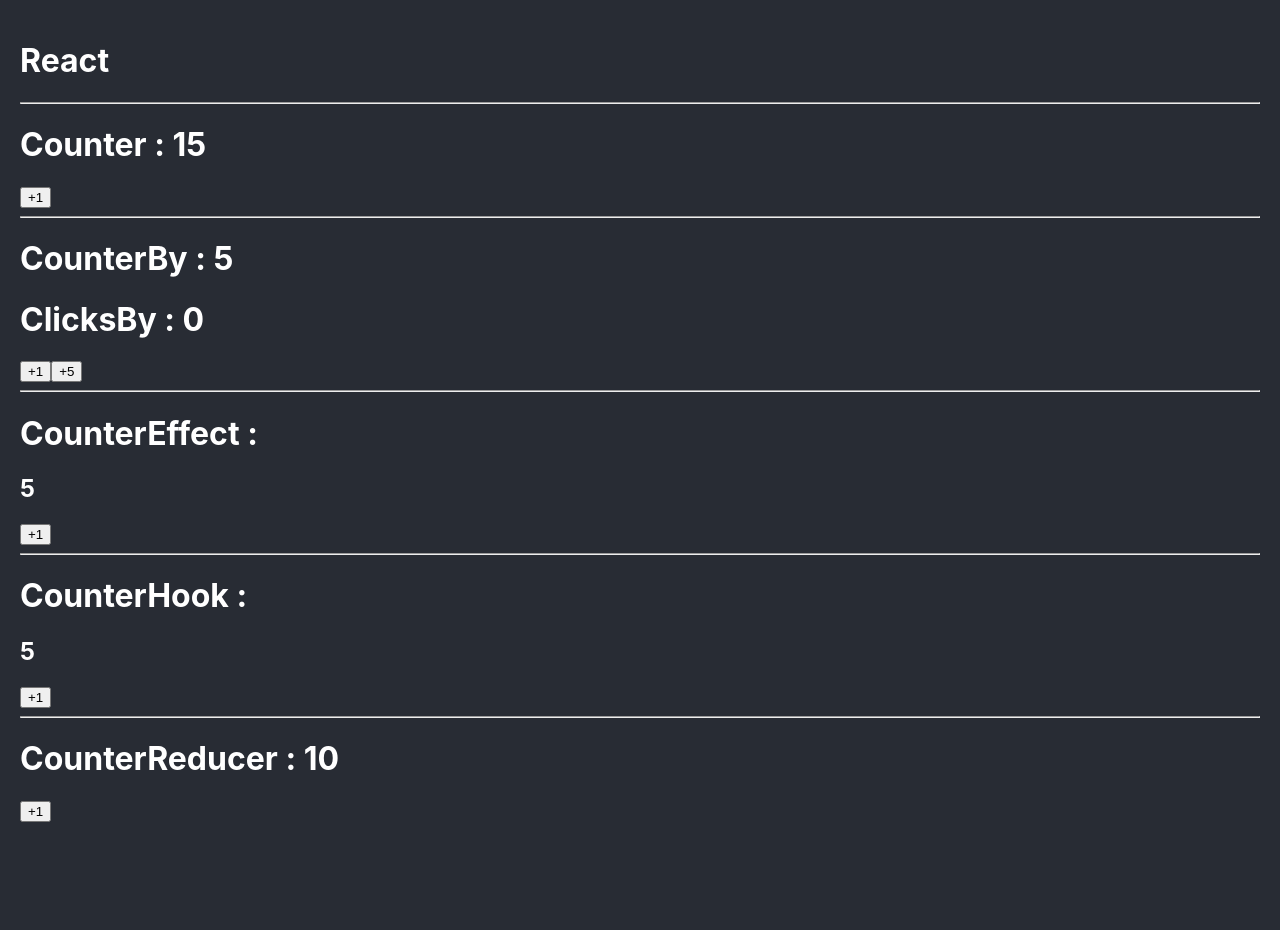
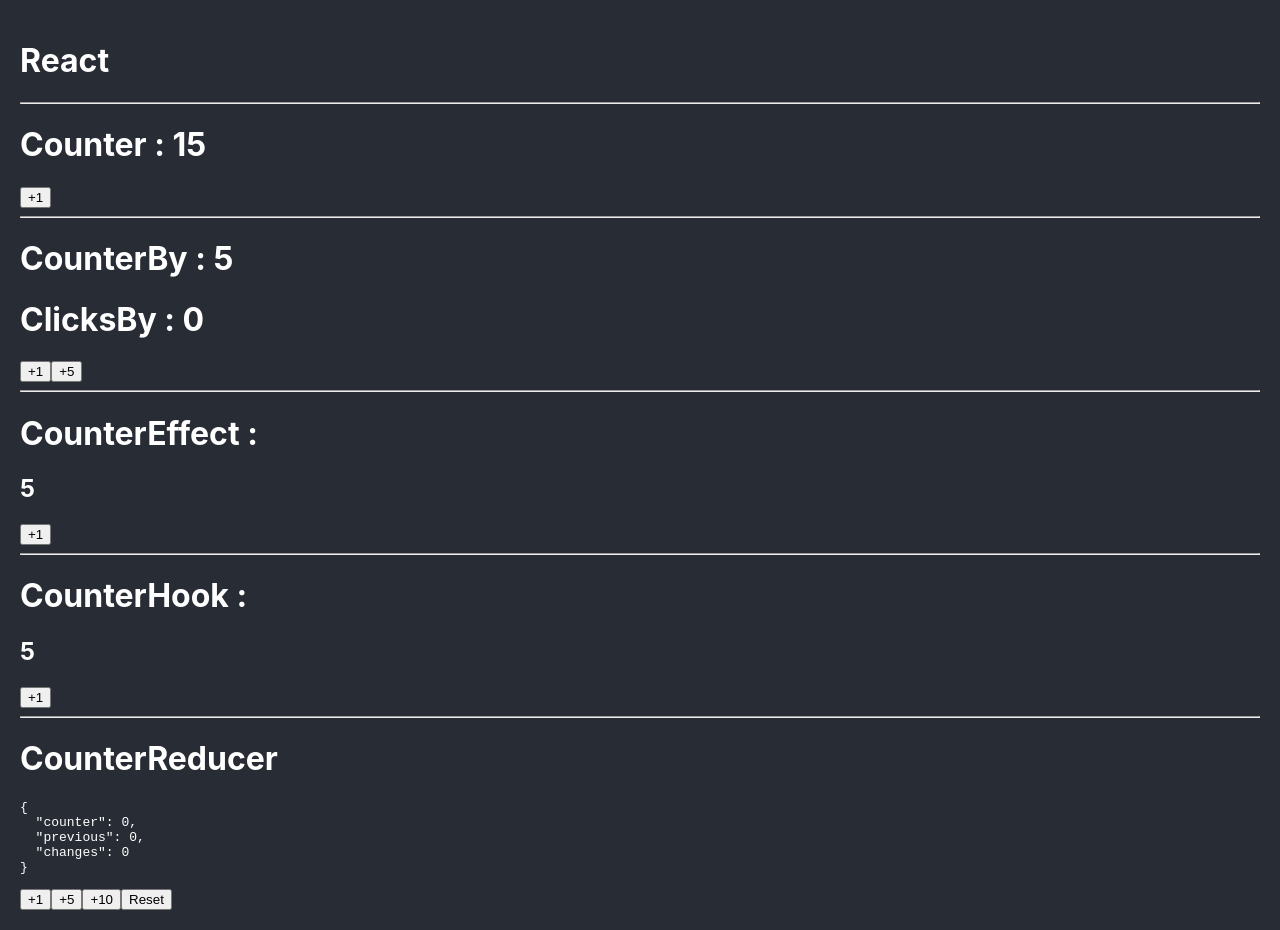
Before and after one commit to eapepe0/React-Avanzado, a React (Create React App) app: page / in a window 1280 px wide. Before the commit the page ends 842 px from the top, so only its background shows below. Built offline with nearby package versions, Linux system fonts and the light colour scheme.

Commit message:
Leccion 21 terminada ,action increaseBy

```diff
--- a/src/bases/CounterReducer.tsx
+++ b/src/bases/CounterReducer.tsx
@@ -9,9 +9,9 @@
 
 //* este seria el estado inicial
 const INITIAL_STATE: CounterState = {
-  counter: 10,
-  previous: 15,
-  changes: 1,
+  counter: 0,
+  previous: 0,
+  changes: 0,
 };
 //* ejemplo de funcion pura , no tiene interaccion con el mundo externo
 //* y se resuelve con los argumentos que recibe
@@ -38,7 +38,15 @@
         changes: 0,
         previous: 0,
       };
-
+    //* devolvemos otro estado , donde counter sea igual a el estado anterior + el valor enviado
+    //* los cambios se sumaran en 1
+    //* y el valor previo sera igual al contador
+    case "increaseBy":
+      return {
+        counter: state.counter + action.payload.value,
+        changes: state.changes + 1,
+        previous: state.counter,
+      };
     default:
       //* si recibimos una accion que no este definida devolvemos el estado intacto
       return state;
@@ -46,14 +54,26 @@
 };
 export const CounterReducerComponent = () => {
   //* desestructuramos el counter del counterState , usamos el dispatch para usar las acciones
-  const [{ counter }, dispatch] = useReducer(counterReducer, INITIAL_STATE);
-  const handleClick = () => {
+  const [counterState, dispatch] = useReducer(counterReducer, INITIAL_STATE);
+
+  //* despachamos la accion reset
+  const handleReset = () => {
     dispatch({ type: "reset" });
   };
+
+  //* despachamos la accion increaseBy
+  const increaseBy = (value: number) => {
+    dispatch({ type: "increaseBy", payload: { value: value } });
+  };
+
   return (
     <>
-      <h1>CounterReducer : {counter}</h1>
-      <button onClick={handleClick}>+1</button>
+      <h1>CounterReducer</h1>
+      <pre>{JSON.stringify(counterState, null, 2)}</pre>
+      <button onClick={() => increaseBy(1)}>+1</button>
+      <button onClick={() => increaseBy(5)}>+5</button>
+      <button onClick={() => increaseBy(10)}>+10</button>
+      <button onClick={handleReset}>Reset</button>
     </>
   );
 };
```
